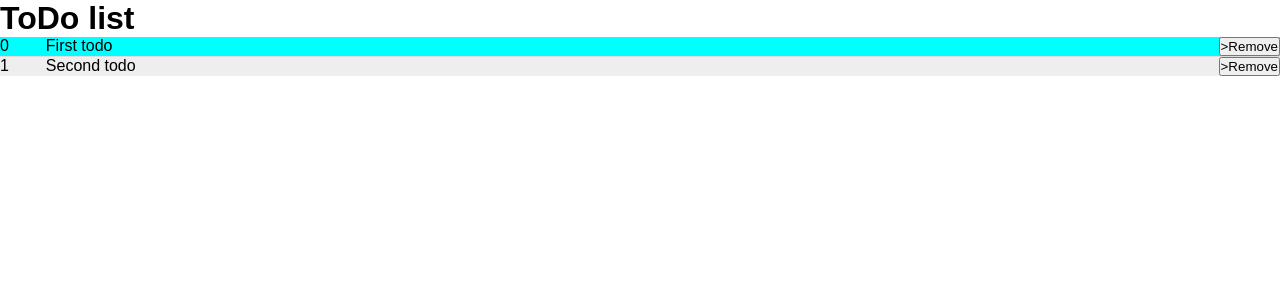
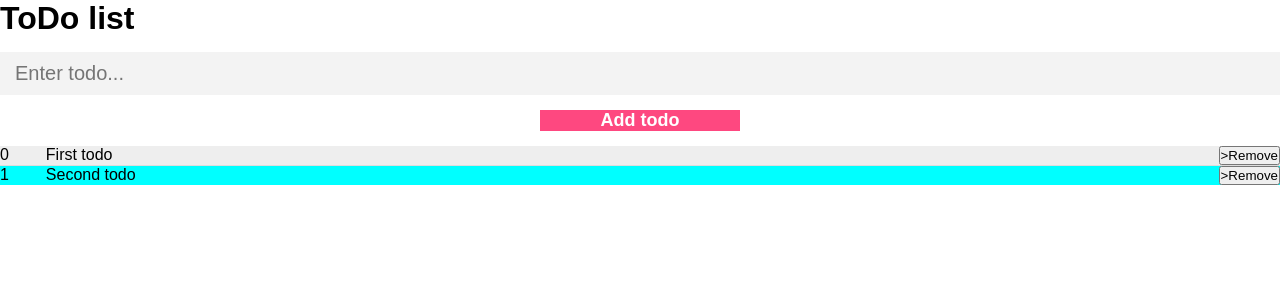
Before and after one commit to Brock-Merritt/Angular-TD, an Angular app in the folder todo-angular-app/: page / in a window 1280 px wide. Shown: the top 300 px of the page. Built offline with nearby package versions, Linux system fonts and the light colour scheme.

Commit message:
Form input created, FormModels installed, add todo button created

```diff
--- a/todo-angular-app/src/app/app.module.ts
+++ b/todo-angular-app/src/app/app.module.ts
@@ -1,6 +1,6 @@
 import { NgModule } from '@angular/core';
 import { BrowserModule } from '@angular/platform-browser';
-
+import { FormsModule } from '@angular/forms';
 import { AppComponent } from './app.component';
 import { TodosComponent } from './components/todos/todos.component';
 
@@ -10,7 +10,8 @@
     TodosComponent
   ],
   imports: [
-    BrowserModule
+    BrowserModule,
+    FormsModule
   ],
   providers: [],
   bootstrap: [AppComponent]
--- a/todo-angular-app/src/app/components/todos/todos.component.html
+++ b/todo-angular-app/src/app/components/todos/todos.component.html
@@ -1,4 +1,14 @@
 <div class="todos">
+    <form >
+        <input
+            type="text"
+            name="inputTodo"
+            placeholder="Enter todo..."
+            class="todo-input"
+            [(ngModel)]="inputTodo"
+         />
+         <input type="submit" value="Add todo" class="todo-submit" />
+    </form>
 
     <div  *ngFor="let todo of todos; let i = index;" class="todo {{ (todo.completed ? 'done' : '') }}">
         <div class="id">{{ i }}</div>
--- a/todo-angular-app/src/app/components/todos/todos.component.ts
+++ b/todo-angular-app/src/app/components/todos/todos.component.ts
@@ -10,6 +10,8 @@
 
   todos!:Todo[];
   // adding the "!" is a work around to typescripts strict class checking
+
+  inputTodo: string = "";
 
   constructor() { }
 
```
